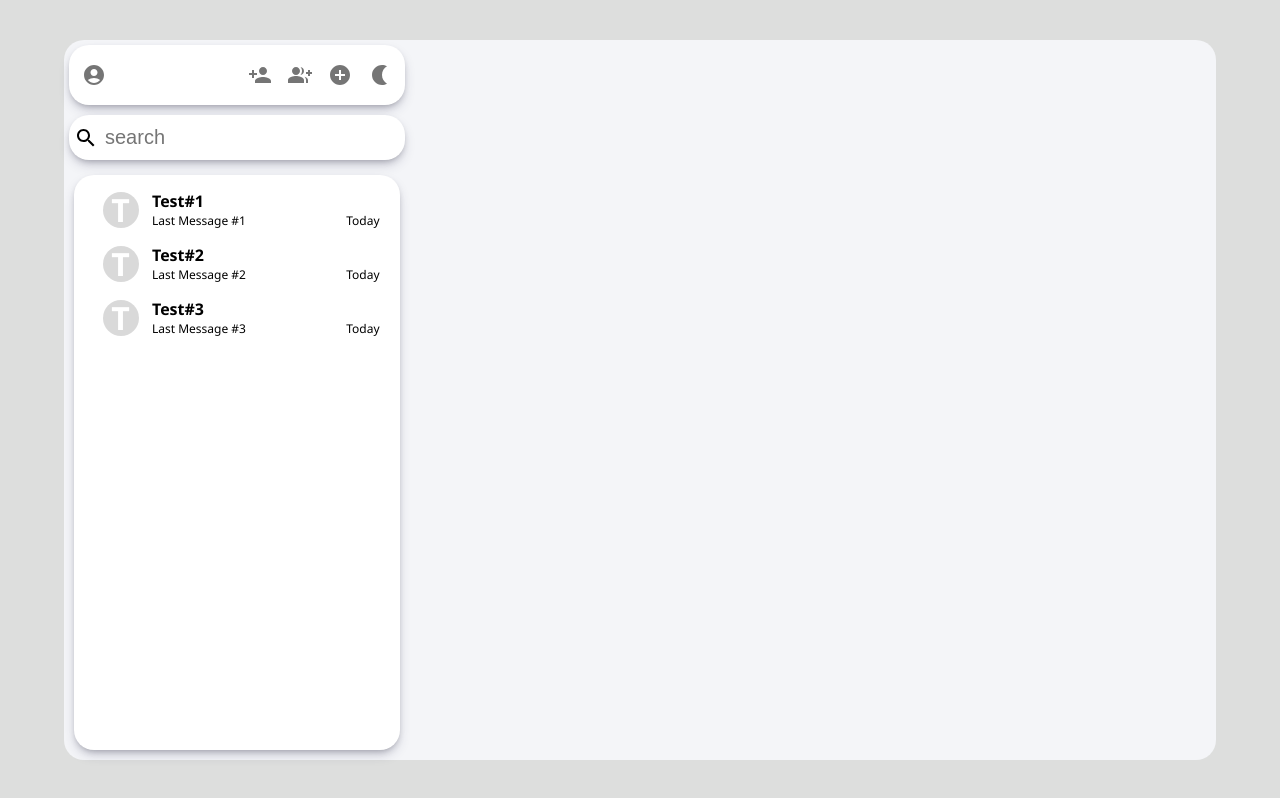
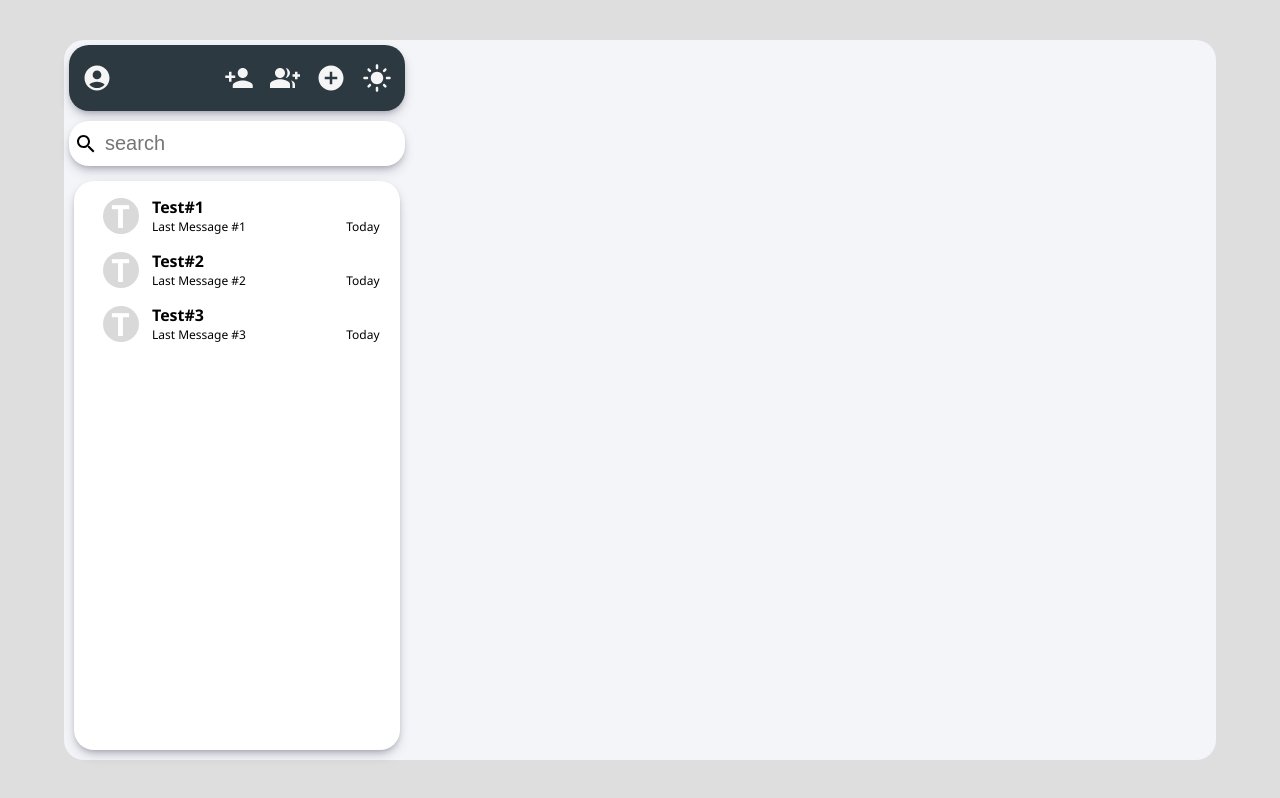
Before and after one commit to adityara43/chat-application, a React (Create React App) app: page /app in a window 1280 px wide. Both pictures are taken after a click on the button 379 px from the left and 75 px from the top of the page. Built offline with nearby package versions, Linux system fonts and the light colour scheme.

Commit message:
fronted completed

```diff
--- a/package.json
+++ b/package.json
@@ -7,11 +7,13 @@
     "@emotion/styled": "^11.11.0",
     "@mui/icons-material": "^5.15.11",
     "@mui/material": "^5.15.11",
+    "@reduxjs/toolkit": "^2.2.3",
     "@testing-library/jest-dom": "^5.17.0",
     "@testing-library/react": "^13.4.0",
     "@testing-library/user-event": "^13.5.0",
     "react": "^18.2.0",
     "react-dom": "^18.2.0",
+    "react-redux": "^9.1.0",
     "react-router-dom": "^6.22.3",
     "react-scripts": "5.0.1",
     "web-vitals": "^2.1.4"
--- a/src/Components/Sidebar.js
+++ b/src/Components/Sidebar.js
@@ -5,6 +5,7 @@ import PersonAddIcon from '@mui/icons-material/PersonAdd';
 import GroupAddIcon from '@mui/icons-material/GroupAdd';
 import AddCircleIcon from '@mui/icons-material/AddCircle';
 import NightlightIcon from '@mui/icons-material/Nightlight';
+import LightModeIcon from '@mui/icons-material/LightMode';
 import SearchIcon from '@mui/icons-material/Search';
 import { IconButton } from "@mui/material";
 import ConversationsItem from "./ConversationsItem";
@@ -15,7 +16,7 @@ import { useNavigate } from "react-router-dom";
 
 function Sidebar() {
   const navigate=useNavigate();
-
+  const [lightTheme, setLightTheme]=useState(true);
   const [conversations,setConversations]=useState([
     {
       name:"Test#1",
@@ -34,24 +35,29 @@ function Sidebar() {
     },
   ]);
   return ( <div className="Sidebar-container">
-    <div className="sb-header">
+    <div className={"sb-header" + (lightTheme ? "" : " dark")}>
       <div>
         <IconButton>
-          <AccountCircleIcon />
+          <AccountCircleIcon className={"icon" + (lightTheme ? "" : " dark")}/>
         </IconButton>
       </div>
       <div>
         <IconButton onClick={()=> {navigate("users");}}>
-          <PersonAddIcon />
+          <PersonAddIcon className={"icon" + (lightTheme ? "" : " dark")}/>
         </IconButton>
         <IconButton onClick={()=> {navigate("groups");}}>
-          <GroupAddIcon />
+          <GroupAddIcon className={"icon" + (lightTheme ? "" : " dark")}/>
         </IconButton>
         <IconButton onClick={()=> {navigate("create-groups");}}>
-          <AddCircleIcon />
+          <AddCircleIcon className={"icon" + (lightTheme ? "" : " dark")}/>
         </IconButton>
-        <IconButton>
-          <NightlightIcon />
+        <IconButton onClick=
+          {() => {setLightTheme((prevValue) => {
+            return !prevValue;
+          });}}
+        >
+          {lightTheme &&  <NightlightIcon className={"icon" + (lightTheme ? "" : " dark")}/>}
+          {!lightTheme &&  <LightModeIcon className={"icon" + (lightTheme ? "" : " dark")}/>}
         </IconButton>
       </div>
 
--- a/src/Components/Users.js
+++ b/src/Components/Users.js
@@ -3,6 +3,7 @@ import "./mystyles.css";
 import logo from "../assests/live-chat_512px.png";
 import SearchIcon from '@mui/icons-material/Search';
 import { IconButton } from "@mui/material";
+
 function Users() {
     return (
         <div className="list-container">
--- a/src/Components/mystyles.css
+++ b/src/Components/mystyles.css
@@ -1,3 +1,11 @@
+.dark {
+  background-color: #2d3941 !important;
+  color: whitesmoke !important;
+}
+.icon {
+  width: 1.25em !important;
+  height: 1.25em !important;
+}
 .main-container {
     background-color: #f4f5f8;
     height: 90vh;
@@ -14,6 +22,7 @@
 .chatArea-container {
 
     flex: 0.7;
+    display: flex;
 
 }
 .sb-header {
```
Also changed, not shown: src/Features/store.js (added), 1 other file (tests, documents, lock files or other folders).
